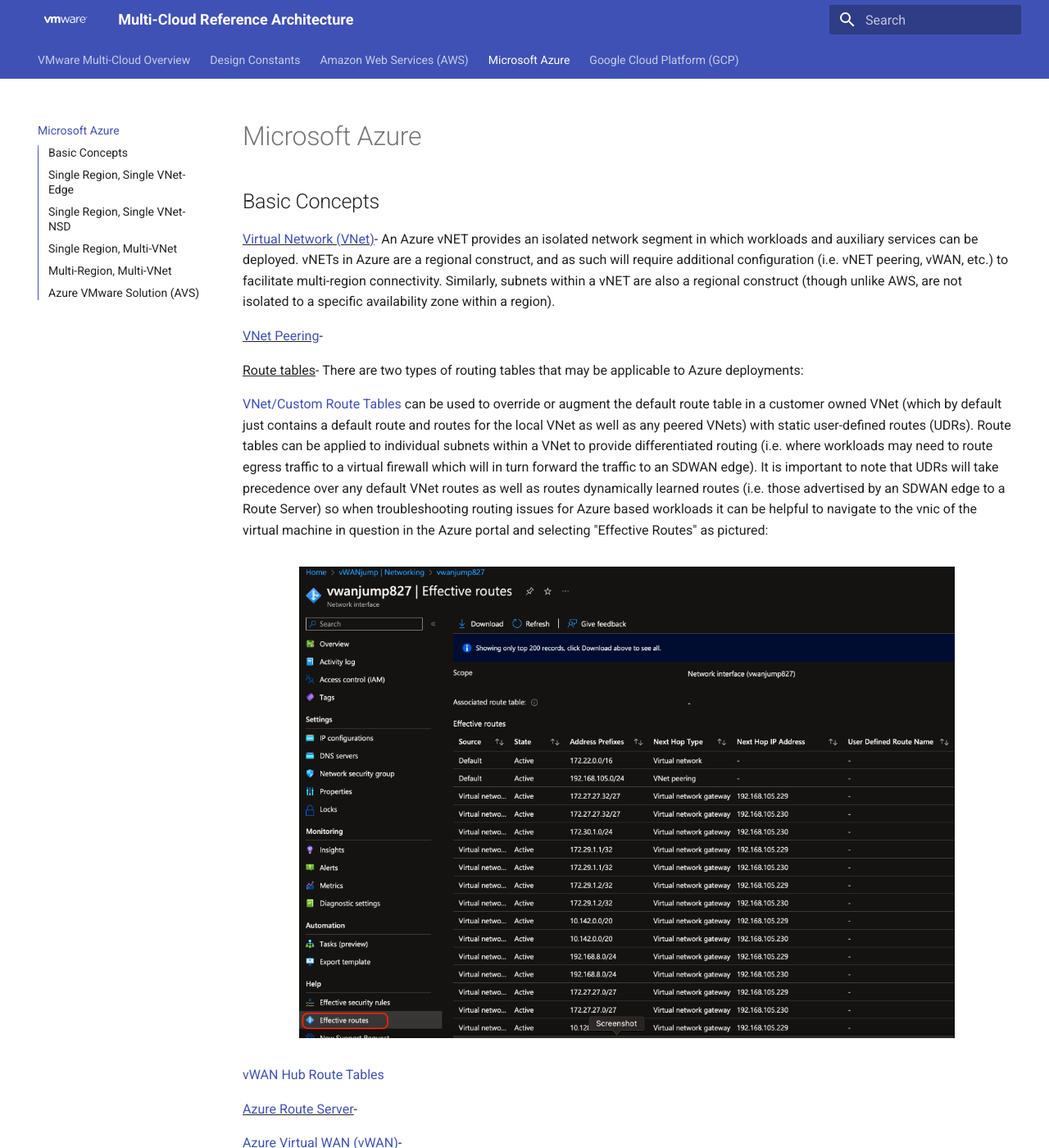
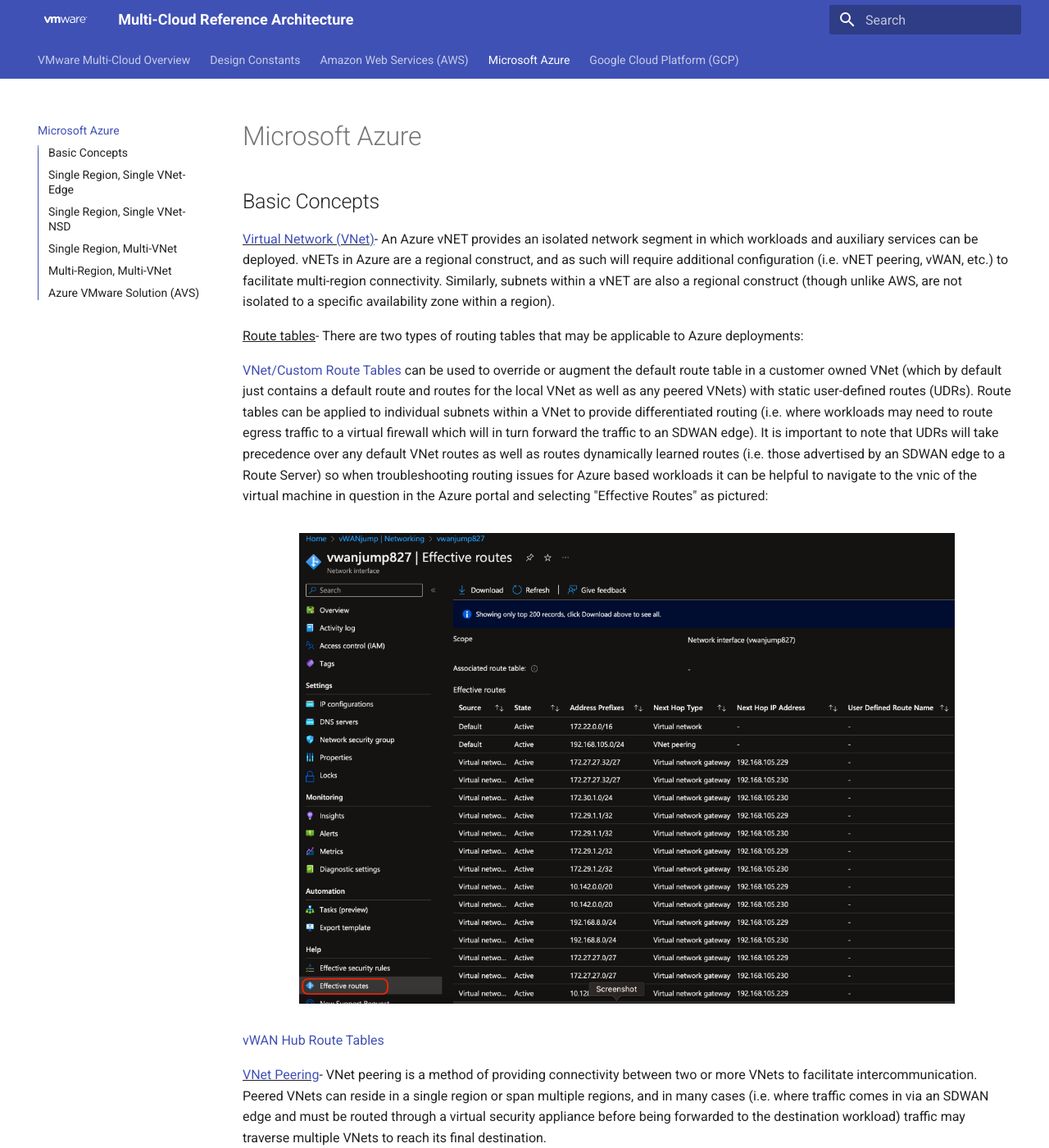
Before and after one commit to el-hoffer/velo-mc-refarch, an MkDocs documentation site: the page built from docs/3-azure.md, in a window 1280 px wide and 1400 px high. Shown: the whole window at 82% size. Built offline with MkDocs 1.6.1 and Material for MkDocs 9.7.7, drawn with Linux system fonts in a browser that asks for light colours.

Commit message:
VNet peering part 1

```diff
--- a/docs/3-azure.md
+++ b/docs/3-azure.md
@@ -20,6 +18,8 @@ There are two types of routing tables that may be applicable to Azure deployment
 
 [vWAN Hub Route Tables](https://learn.microsoft.com/en-us/azure/virtual-wan/about-virtual-hub-routing)
 
+<u>[VNet Peering](https://learn.microsoft.com/en-us/azure/virtual-network/virtual-network-peering-overview)</u>-  VNet peering is a method of providing connectivity between two or more VNets to facilitate intercommunication.  Peered VNets can reside in a single region or span multiple regions, and in many cases (i.e. where traffic comes in via an SDWAN edge and must be routed through a virtual security appliance before being forwarded to the destination workload) traffic may traverse multiple VNets to reach its final destination.
+
 <u>[Azure Route Server](https://learn.microsoft.com/en-us/azure/route-server/overview)</u>-
 
 <u>[Azure Virtual WAN (vWAN)](https://learn.microsoft.com/en-us/azure/virtual-wan/virtual-wan-about)</u>-
```
Also changed, not shown: other parts of docs/3-azure.md (+0 -2 lines).
